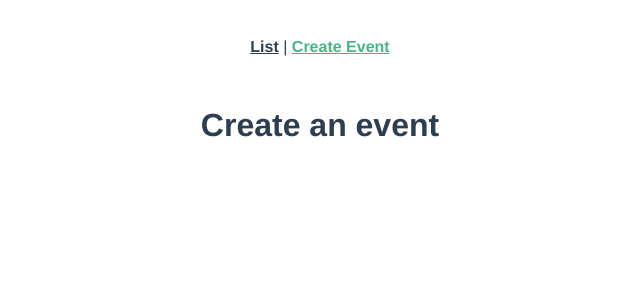
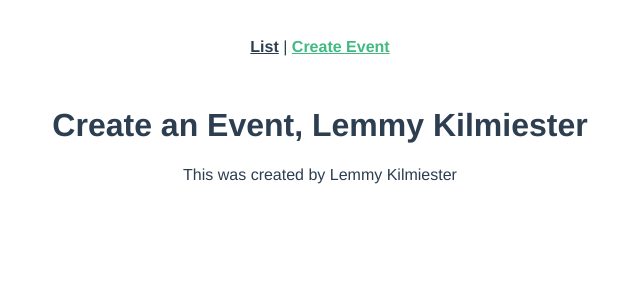
Before and after one commit to prateekvarma/VueCards, a Vue app: page /event/create in a window 1280 px wide. Shown: the top 300 px of the page, without its empty margins (320-960 px from the left). Built offline with nearby package versions, Linux system fonts and the light colour scheme.

Commit message:
Using Vuex to pass state to component

```diff
--- a/src/components/EventCard.vue
+++ b/src/components/EventCard.vue
@@ -1,12 +1,12 @@
 <template>
     <div>
-        <hr>
+        <hr />
         <span>@{{ event.time }} {{ event.date }}</span>
-        <router-link :to="{name: 'event-show', params: {id: '1'}}">
+        <router-link :to="{name: 'event-show', params: {id: event.id}}">
             <h4>{{ event.title }}</h4>
         </router-link>
         <span>{{ event.attendees.length }} Attendees</span>
-        <hr>
+        <hr />
     </div>
 </template>
 
--- a/src/store/index.js
+++ b/src/store/index.js
@@ -4,7 +4,9 @@ import Vuex from "vuex";
 Vue.use(Vuex);
 
 export default new Vuex.Store({
-  state: {},
+  state: {
+    user: { id: 'abc123', name: 'Lemmy Kilmiester' }
+  },
   mutations: {},
   actions: {},
   modules: {},
--- a/src/views/EventCreate.vue
+++ b/src/views/EventCreate.vue
@@ -1,5 +1,20 @@
 <template>
     <div>
-        <h1>Create an event</h1>
+        <h1>Create an Event, {{ userName }}</h1>
+        <p>This was created by {{ userName }}</p>
     </div>
 </template>
+
+<script>
+    export default {
+        computed: {
+            userName() {
+                return this.$store.state.user.name
+            }
+        }
+    }
+</script>
+
+<style scoped>
+
+</style>
```
